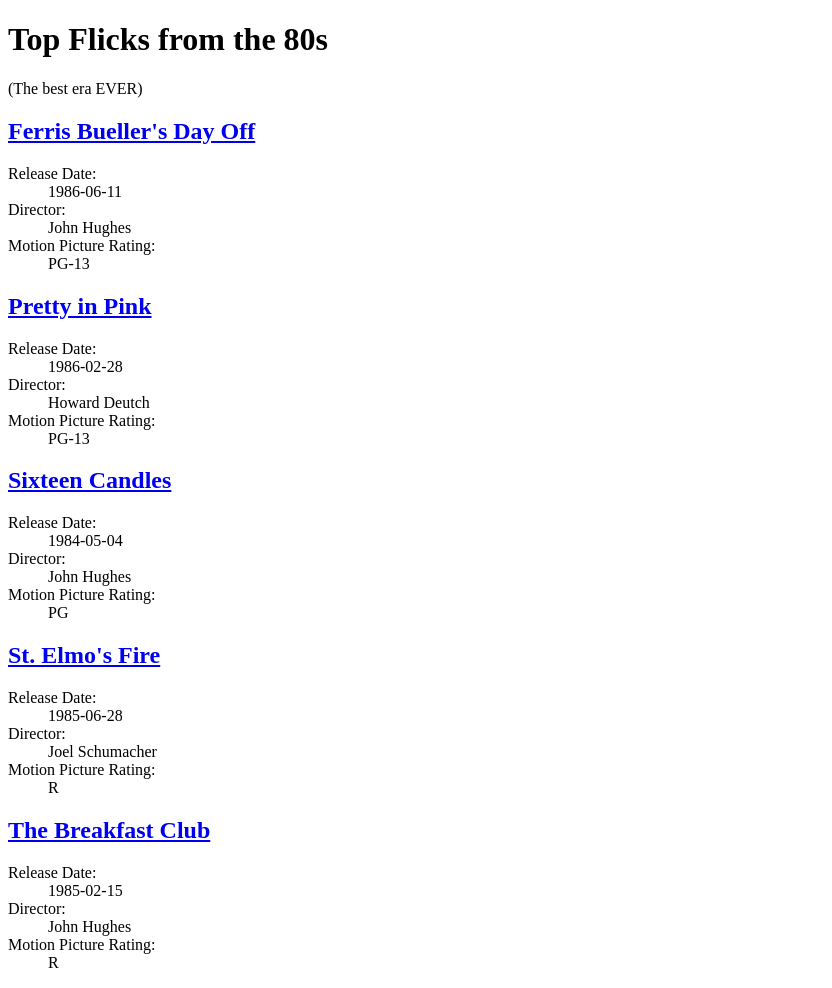
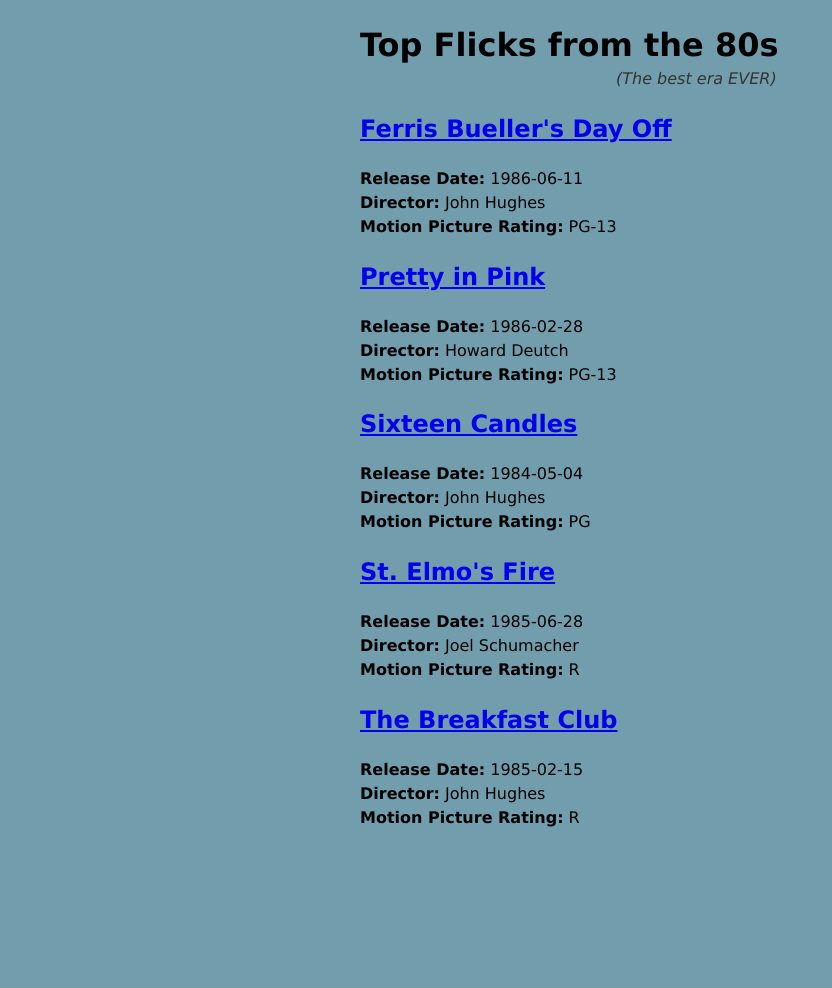
Before and after one commit to SueW/assignments, a PHP site: page / in a window 1280 px wide. Shown: the whole page, without its empty margins (0-832 px from the left). After the commit the page ends 827 px from the top, so only its background shows below. Run offline with PHP 8.4, Linux system fonts and the light colour scheme; data comes from the database, SQL or seed files in the repository.

Commit message:
added style to the dt

```diff
--- a/mtm1531/assignment-5/css/general.css
+++ b/mtm1531/assignment-5/css/general.css
@@ -1,2 +1,27 @@
 @charset "utf-8";
 /* CSS Document */
+
+html {
+	background-color: #729DAD;
+	font: normal 100%/1.5 Verdana, Geneva, sans-serif;
+	color:#000;
+
+}
+
+body {
+	margin: 0 auto;
+	width: 35em;
+}
+
+p {
+	margin-top: -1.5em;
+	color: #333;
+	margin-left: 16em;
+	font-style:italic;
+}
+
+dt {
+	float:left;
+	padding-right: 5px;
+	font-weight:bold;
+}
```
